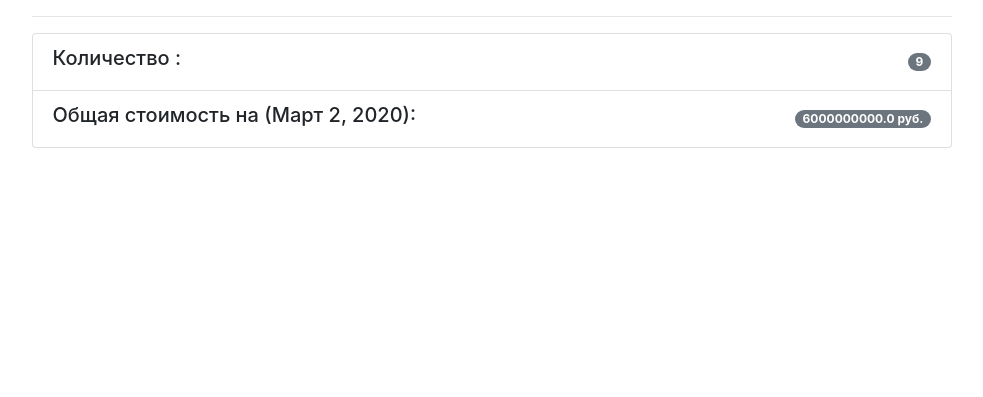
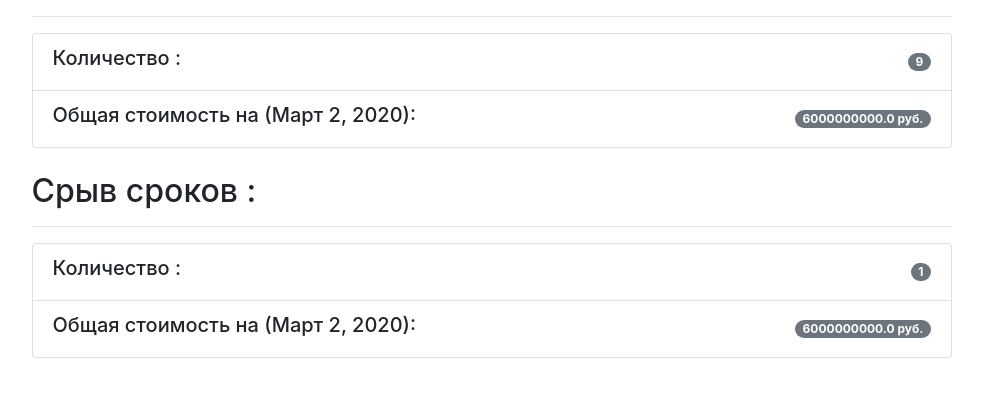
Before and after one commit to mongoy/docaccounting, a Django app: page / in a window 1280 px wide. Shown: the part 181-578 px from the top of the page, without its empty margins (101-1084 px from the left). Run offline with Django 3.2, Linux system fonts and the light colour scheme; data comes from the database, SQL or seed files in the repository; both versions use the stored data as it was after the commit; some libraries are stand-ins or nearby versions.

Commit message:
Rebuild index page: failure docs

```diff
--- a/docslist/views.py
+++ b/docslist/views.py
@@ -52,7 +52,7 @@ class DocsInfoView(View):
     # def get(self, request, *args, **kwargs):
     @staticmethod
     def get(request):
-        # рабочие контракты без допов
+        # рабочие контракты без КС
         info = Docs.objects.all().filter(work_contract=True).exclude(type_doc=3).aggregate(
             Count('id', distinct=True), Sum('c_contract'))
         qs = Docs.objects.all().filter(work_contract=True, type_doc=1)
@@ -62,6 +62,12 @@ class DocsInfoView(View):
             sum_ost += rw.c_contract
         info['ogk__sum'] = sum_ost
         info['date__today'] = d_today
+
+        #
+        failures = Docs.objects.filter(work_contract=True, out_work__lte=d_today).exclude(type_doc=3).aggregate(
+            Count('id', distinct=True), Sum('c_contract'))
+        info['failures'] = failures['id__count']
+
         return render(request, 'index.html', context=info)
 
 
--- a/templates/base.html
+++ b/templates/base.html
@@ -48,7 +48,7 @@
         </form>
 
         {% if request.user.is_authenticated %}
-            {% comment %}<a class="nav-item nav-link" href="{% url "profile" %}">Профиль {{ user.username }}</a>{% endcomment %}
+            <a class="nav-item nav-link" href="#">{{ user.username }}</a>
             <a class="nav-item nav-link" href="{% url "logout" %}">Выход</a>
 
         {% else %}
--- a/templates/index.html
+++ b/templates/index.html
@@ -13,6 +13,19 @@
         <span class="badge badge-secondary badge-pill">{{ ogk__sum }} руб.</span>
       </li>
     </ul>
+    <br>
+        <h2 class="mb-3">Срыв сроков :</h2><hr>
+
+    <ul class="list-group">
+      <li class="list-group-item d-flex justify-content-between align-items-center">
+        <h5>Количество :</h5>
+        <span class="badge badge-secondary badge-pill">{{ failures }}</span>
+      </li>
+      <li class="list-group-item d-flex justify-content-between align-items-center">
+        <h5>Общая стоимость на ({{ date__today }}):</h5>
+        <span class="badge badge-secondary badge-pill">{{ ogk__sum }} руб.</span>
+      </li>
+    </ul>
 
 
 
```
Also changed, not shown: db.sqlite3.
